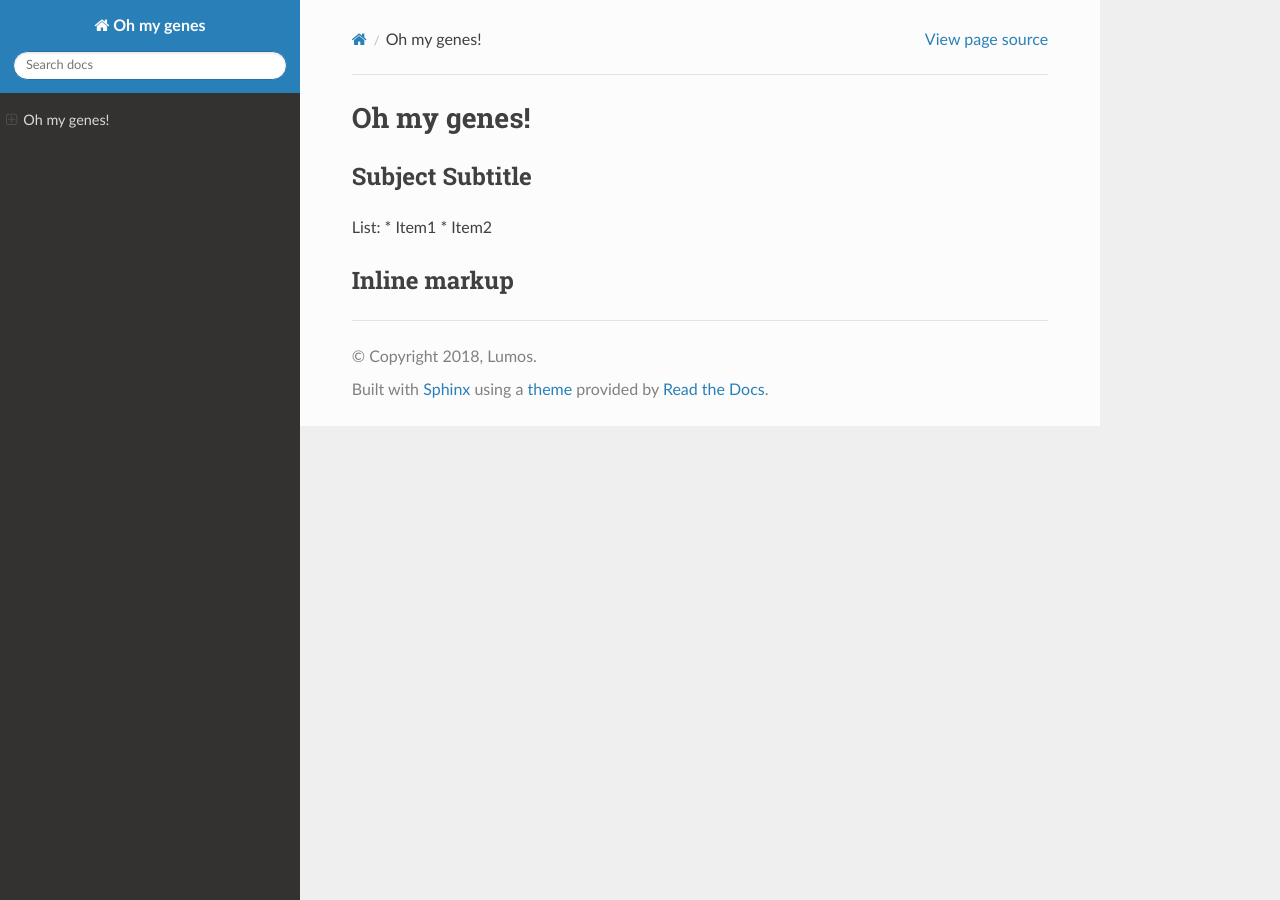
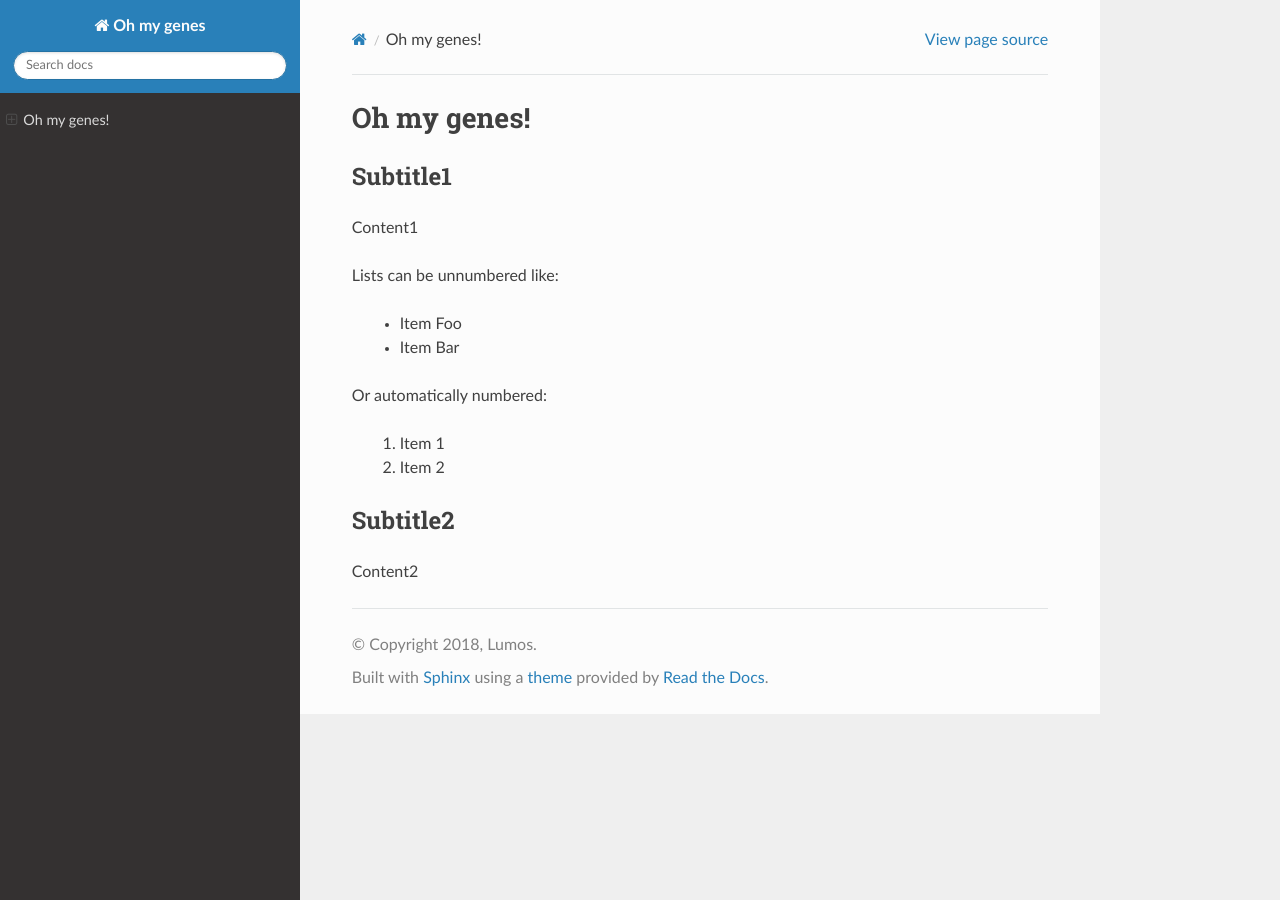
Before and after one commit to hyacinth321/hello, a Sphinx documentation site: the page built from docs/source/index.rst, in a window 1280 px wide. Built offline with Sphinx 7.4.7 and the Read the Docs theme 2.0.0, drawn with Linux system fonts in a browser that asks for light colours.

Commit message:
first commit

```diff
--- a/docs/source/index.rst
+++ b/docs/source/index.rst
@@ -3,17 +3,23 @@ Oh my genes!
 
 
 
-
-Subject Subtitle
+Subtitle1
 ----------------
+Content1
 
 
 
+Lists can be unnumbered like:
 
-List:
-*  Item1
-*  Item2
+ * Item Foo
+ * Item Bar
+
+Or automatically numbered:
+
+ #. Item 1
+ #. Item 2
 
 
-Inline markup
-------------
+Subtitle2
+----------------
+Content2
```
Also changed, not shown: 6 other files.
